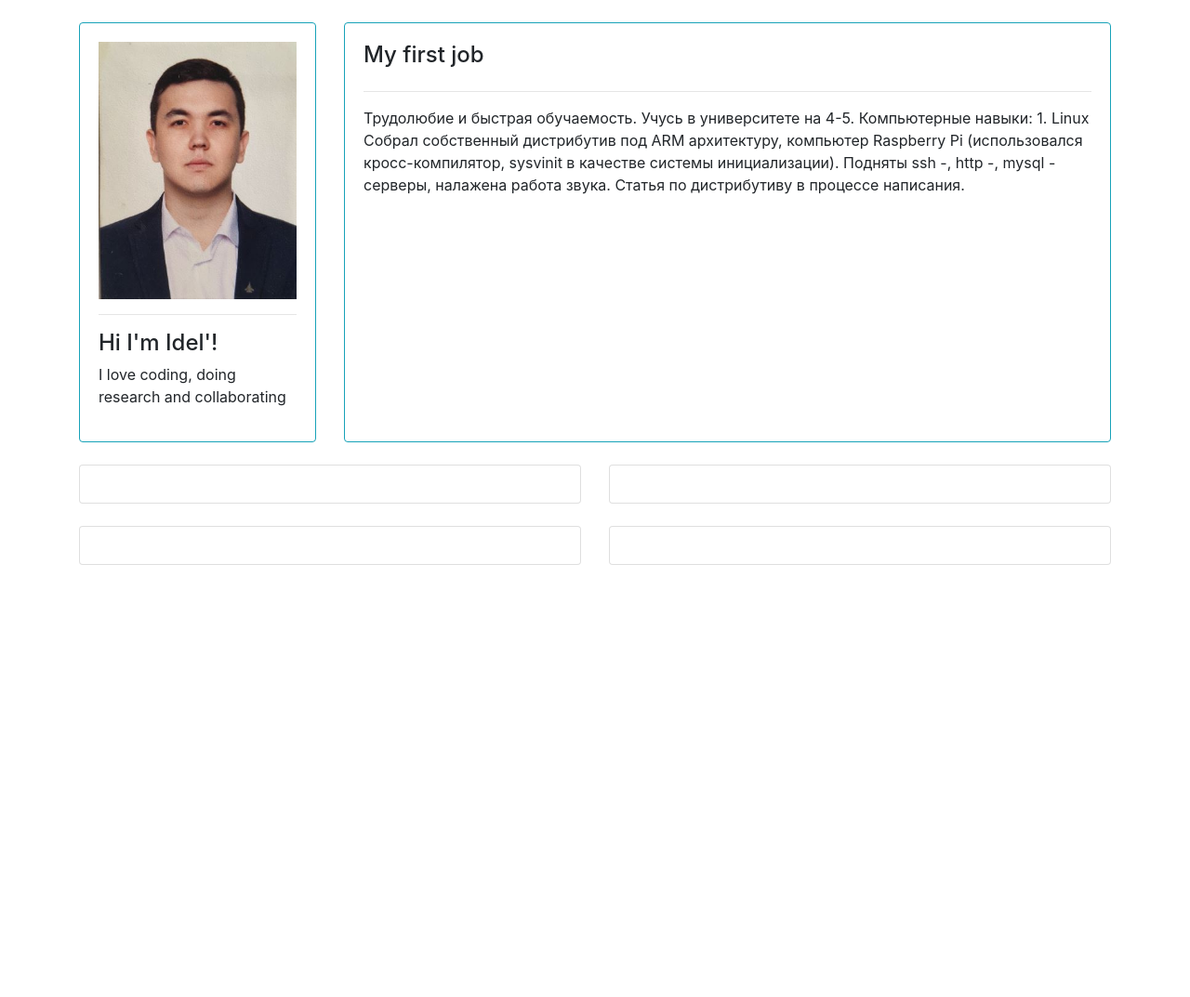
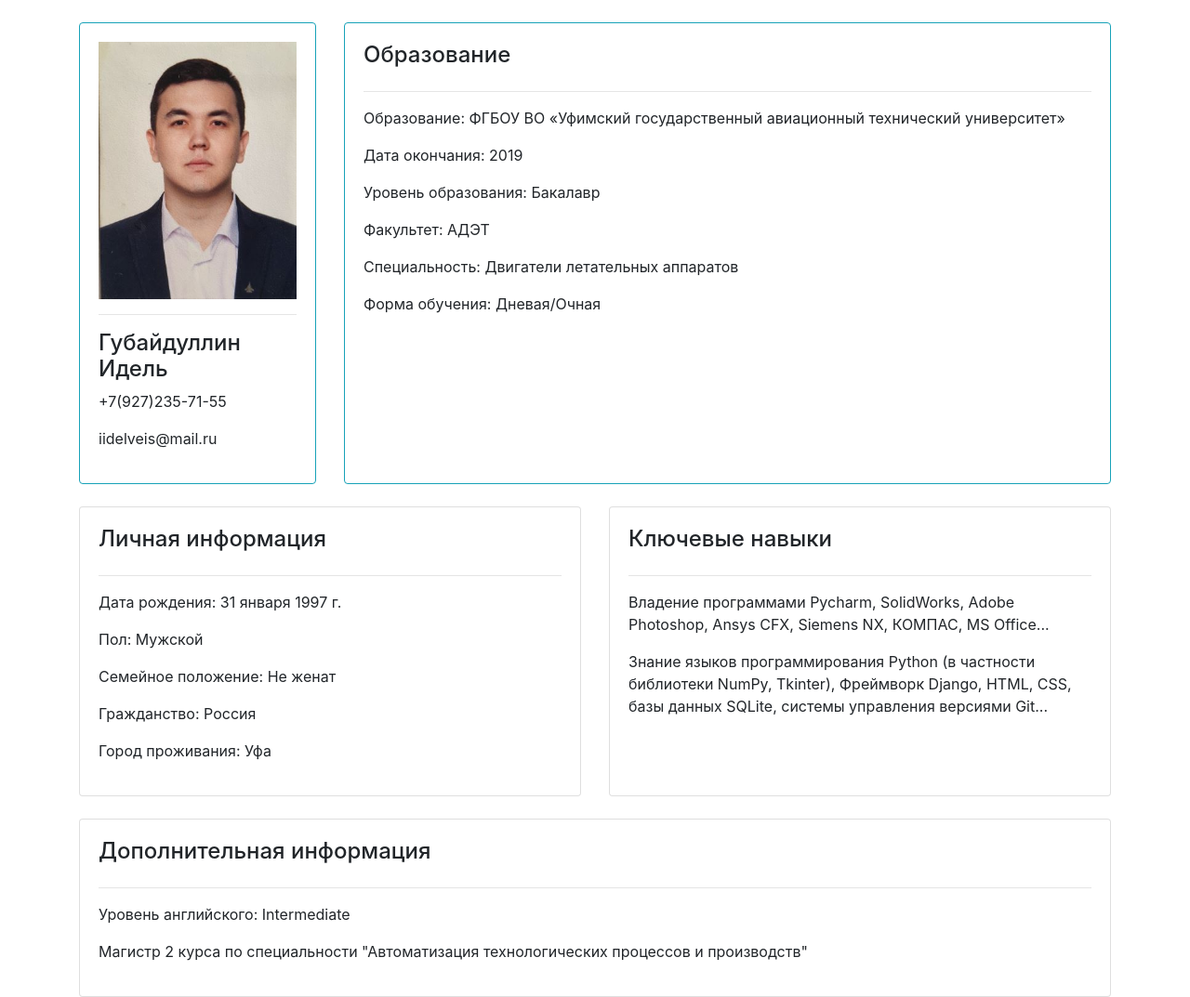
Before and after one commit to IDelveis1/Portfolio, a Django app: page / in a window 1280 px wide. Shown: the whole page at 93% size. Before the commit the page ends 608 px from the top, so only its background shows below. Run offline with Django 3.2, Linux system fonts and the light colour scheme; some libraries are stand-ins or nearby versions.

Commit message:
Changed information

```diff
--- a/base/templates/base/home.html
+++ b/base/templates/base/home.html
@@ -23,44 +23,59 @@
                  <div class="card card-body h-100 border-info" id="profile-wrapper">
                     <img id="profidle-pic" src="{% static 'images/Photo.jpg' %}" alt="My image">
                     <hr>
-                    <h4>Hi I'm Idel'!</h4>
-                    <p>I love coding, doing research and collaborating</p>
+                    <h4>Губайдуллин Идель</h4>
+                    <p>+7(927)235-71-55</p>
+                     <p>iidelveis@mail.ru</p>
                  </div>
             </div>
 
             <div class="col-md-9">
                   <div class="card card-body h-100 border-info">
-                      <h4>My first job</h4>
+                      <h4>Образование</h4>
                       <hr>
-                      <p>Трудолюбие и быстрая обучаемость. Учусь в университете на 4-5.
-
-                            Компьютерные навыки:
-                            1. Linux
-                            Собрал собственный дистрибутив под ARM архитектуру, компьютер Raspberry Pi (использовался кросс-компилятор, sysvinit в качестве системы инициализации). Подняты ssh -, http -, mysql - серверы, налажена работа звука. Статья по дистрибутиву в процессе написания.</p>
+                      <p>Образование: ФГБОУ ВО «Уфимский государственный авиационный технический университет»</p>
+                      <p>Дата окончания: 2019</p>
+                      <p>Уровень образования: Бакалавр</p>
+                      <p>Факультет: АДЭТ</p>
+                      <p>Специальность: Двигатели летательных аппаратов</p>
+                      <p>Форма обучения: Дневая/Очная</p>
                   </div>
             </div>
         </div>
         <br>
         <div class="row">
             <div class="col-md-6">
-                 <div class="card card-body"></div>
+                 <div class="card card-body h-100">
+                    <h4>Личная информация</h4>
+                      <hr>
+                      <p>Дата рождения: 31 января 1997 г.</p>
+                      <p>Пол: Мужской</p>
+                      <p>Семейное положение: Не женат</p>
+                      <p>Гражданство: Россия</p>
+                      <p>Город проживания: Уфа</p>
+                 </div>
+
             </div>
 
             <div class="col-md-6">
-                  <div class="card card-body"></div>
+                  <div class="card card-body h-100">
+                      <h4>Ключевые навыки</h4>
+                      <hr>
+                      <p>Владение программами Pycharm, SolidWorks, Adobe Photoshop, Ansys CFX, Siemens NX, КОМПАС, MS Office...</p>
+                      <p>Знание языков программирования Python (в частности библиотеки NumPy, Tkinter), Фреймворк Django, HTML, CSS, базы данных SQLite, системы управления версиями Git...</p>
+                  </div>
             </div>
         </div>
         <br>
         <div class="row">
-            <div class="col-md-6">
-                 <div class="card card-body"></div>
+            <div class="col-md-12">
+                 <div class="card card-body">
+                     <h4>Дополнительная информация</h4>
+                     <hr>
+                     <p>Уровень английского: Intermediate</p>
+                     <p>Магистр 2 курса по специальности "Автоматизация технологических процессов и производств"</p>
+                </div>
             </div>
-
-            <div class="col-md-6">
-                  <div class="card card-body"></div>
-            </div>
-        </div>
-        <br>
     </div>
 
 </body>
```
